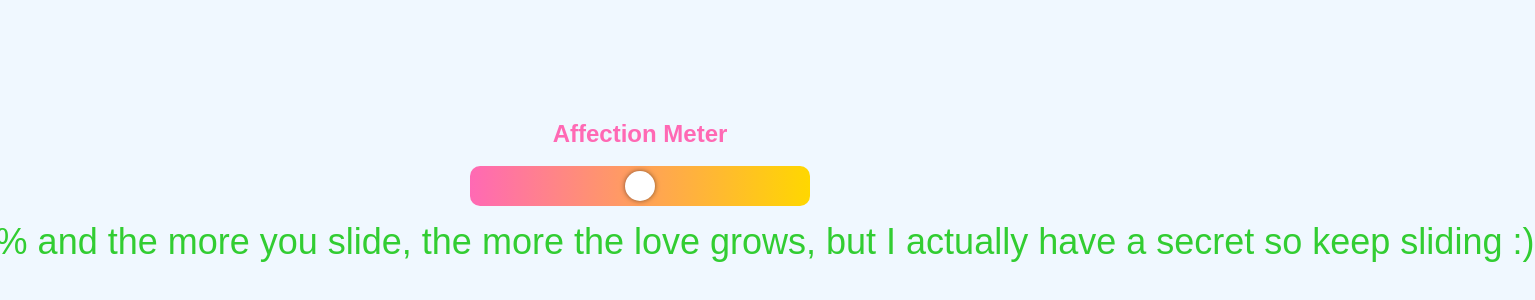
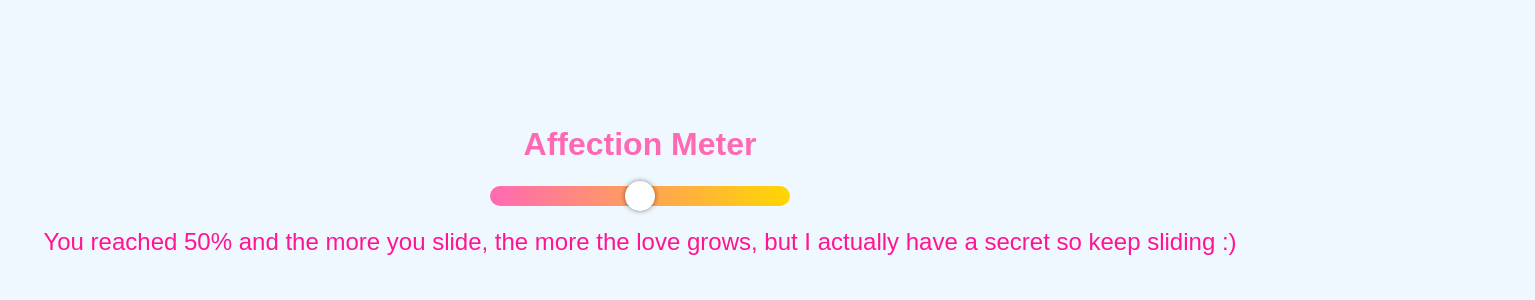
Before and after one commit to taszer1127/remi.ne, a plain HTML site: page affection_meter.html in a window 1280 px wide. Shown: the part 220-520 px from the top of the page, 1535 px wide, since content can reach past the window. Drawn offline with Linux system fonts and the light colour scheme.

Commit message:
Update affection_meter.html woo

```diff
--- a/affection_meter.html
+++ b/affection_meter.html
@@ -4,7 +4,6 @@
     <meta charset="UTF-8">
     <meta name="viewport" content="width=device-width, initial-scale=1.0">
     <title>Affection Meter</title>
-    <link rel="stylesheet" href="web.css">
     <style>
         body {
             font-family: Arial, sans-serif;
@@ -43,7 +42,6 @@
             font-size: 1.5em;
             color: #ff1493;
             text-align: center;
-            transition: transform 0.3s;
         }
         @keyframes celebrate {
             0% { transform: scale(1); }
@@ -75,8 +73,8 @@
 <body>
 
     <h1>Affection Meter</h1>
-    <input type="range" id="meter" min="0" max="100" value="50" class="tab-button">
-    <div id="message" class="text">You reached 50% and the more you slide, the more the love grows, but I actually have a secret so keep sliding :)</div>
+    <input type="range" id="meter" min="0" max="100" value="50">
+    <div id="message">You have 50% affection for me!</div>
     <div id="hearts"></div>
 
     <script>
@@ -87,11 +85,10 @@
         const createHeart = () => {
             const heart = document.createElement('span');
             heart.className = 'heart';
-            heart.innerHTML = '❤️'; // Heart symbol
-            heart.style.left = Math.random() * 100 + 'vw'; // Random horizontal position
+            heart.innerHTML = '❤️';
+            heart.style.left = Math.random() * 100 + 'vw';
             heartsContainer.appendChild(heart);
 
-            // Remove the heart after animation completes
             setTimeout(() => {
                 heart.remove();
             }, 1500);
@@ -104,19 +101,16 @@
             if (value == 50) {
                 specialMessage = "You reached 50% and the more you slide, the more the love grows, but I actually have a secret so keep sliding :)";
             } else if (value == 100) {
-                specialMessage = "You've reached the maximum affection! 100%! 💖. Okay, here's my secret... my love actually just never stops growing, there's no 100% just infinite dear <3"
+                specialMessage = "You've reached the maximum affection! 100%! 💖. Okay, here's my secret... my love actually just never stops growing, there's no 100% just infinite dear <3";
                 message.classList.add('celebrate');
                 for (let i = 0; i < 10; i++) {
-                    setTimeout(createHeart, i * 200); // Create multiple hearts with a delay
+                    setTimeout(createHeart, i * 200);
                 }
             } else {
                 message.classList.remove('celebrate');
             }
 
             message.innerText = specialMessage;
-            const scale = 1 + (value / 100);
-            message.style.transform = `scale(${scale})`;
-            message.style.color = value < 50 ? '#ff1493' : '#32cd32'; // Change color based on value
         };
 
         meter.addEventListener('input', updateMessage);
```
